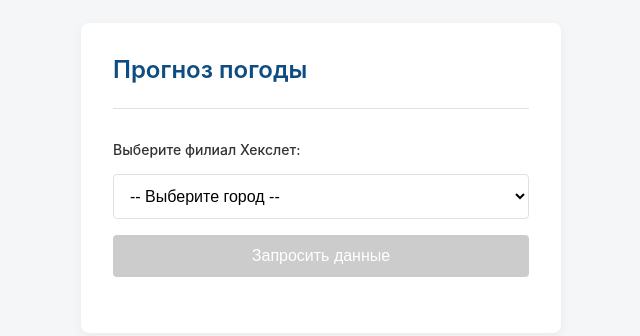
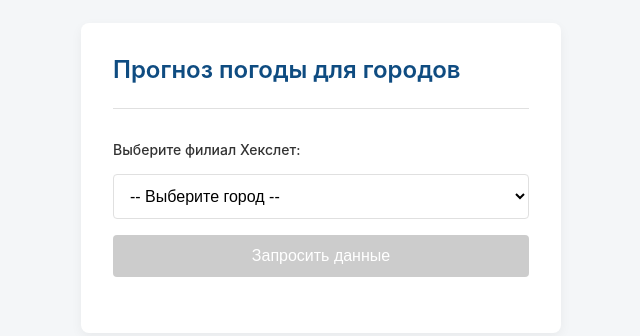
Before and after one commit to ir0nfelix/cicd_studentclass_forecast_demo, a website: page public/index.html in a window 1280 px wide. Shown: the part 222-558 px from the top of the page, without its empty margins (319-959 px from the left). Drawn offline with Linux system fonts and the light colour scheme.

Commit message:
to run pipeline

```diff
--- a/public/index.html
+++ b/public/index.html
@@ -11,7 +11,7 @@
 <body>
     <div class="container">
         <header>
-            <h1>Прогноз погоды</h1>
+            <h1>Прогноз погоды для городов</h1>
         </header>
 
         <main>
```
